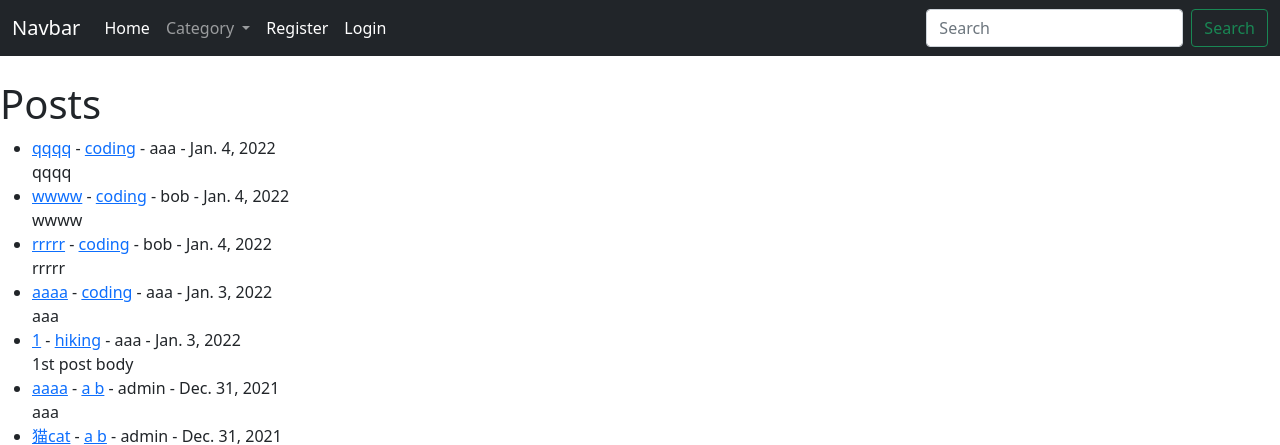
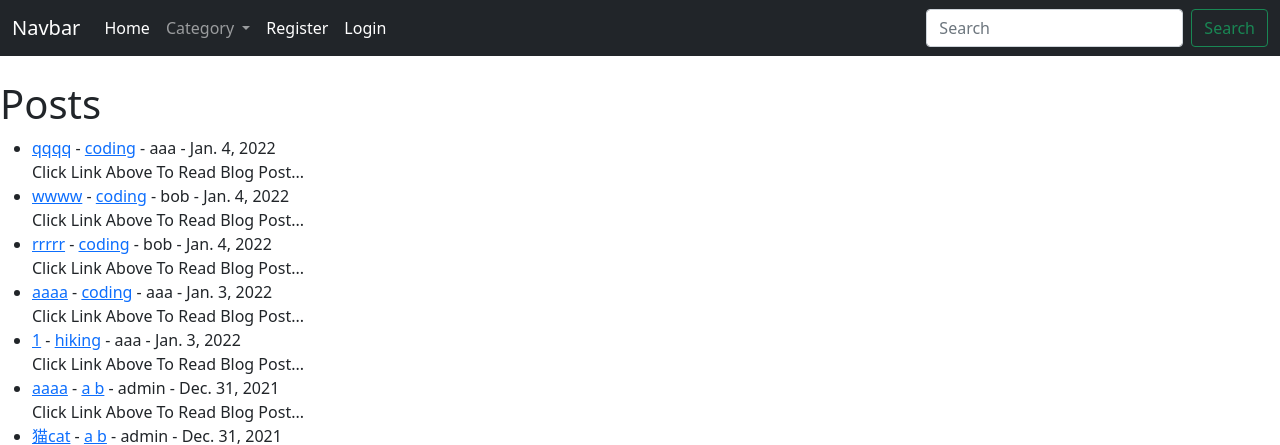
Before and after one commit to tetsuyaf1100/simpleblog, a Django app: page / in a window 1280 px wide. Shown: the top 445 px of the page. Run offline with Django 3.2, Linux system fonts and the light colour scheme; data comes from the database, SQL or seed files in the repository; both versions use the stored data as it was after the commit; some libraries are stand-ins or nearby versions.

Commit message:
Django Blog #22 How To Add Article Snippets

```diff
--- a/theblog/forms.py
+++ b/theblog/forms.py
@@ -12,7 +12,7 @@ for item in choices:
 class PostForm(forms.ModelForm):
     class Meta:
         model = Post
-        fields = ('title', 'title_tag', 'author', 'category', 'body')
+        fields = ('title', 'title_tag', 'author', 'category', 'body', 'snippet')
 
         widgets = {
             'title': forms.TextInput(attrs={'class': 'form-control', 'placeholder': 'Thes is placeholder'}),
@@ -21,15 +21,17 @@ class PostForm(forms.ModelForm):
             #'author': forms.Select(attrs={'class': 'form-control'}),
             'category': forms.Select(choices=choice_list, attrs={'class': 'form-control'}),
             'body': forms.TextInput(attrs={'class': 'form-control'}),
+            'snippet': forms.TextInput(attrs={'class': 'form-control'}),
         }
 
 class EditForm(forms.ModelForm):
     class Meta:
         model = Post
-        fields = ('title', 'author', 'body')
+        fields = ('title', 'author', 'body', 'snippet')
 
         widgets = {
             'title': forms.TextInput(attrs={'class': 'form-control', 'placeholder': 'Thes is placeholder'}),
             'author': forms.Select(attrs={'class': 'form-control'}),
             'body': forms.TextInput(attrs={'class': 'form-control'}),
+            'snippet': forms.TextInput(attrs={'class': 'form-control'}),
         }
--- a/theblog/models.py
+++ b/theblog/models.py
@@ -21,6 +21,7 @@ class Post(models.Model):
     body = RichTextField(blank=True, null=True)
     post_date = models.DateField(auto_now_add=True)
     category = models.CharField(max_length=255, default='coding')
+    snippet = models.CharField(max_length=255, default='Click Link Above To Read Blog Post...')
     likes = models.ManyToManyField(User, related_name='blog_posts')
 
     def total_likes(self):
--- a/theblog/templates/home.html
+++ b/theblog/templates/home.html
@@ -17,7 +17,10 @@
     {% endif %}
     <br>
 
+    {{ post.snippet }}
+    <!--
     {{ post.body|safe }}
+    -->
     </li>
 
 
```
Also changed, not shown: db.sqlite3, theblog/migrations/0008_post_snippet.py (added).
